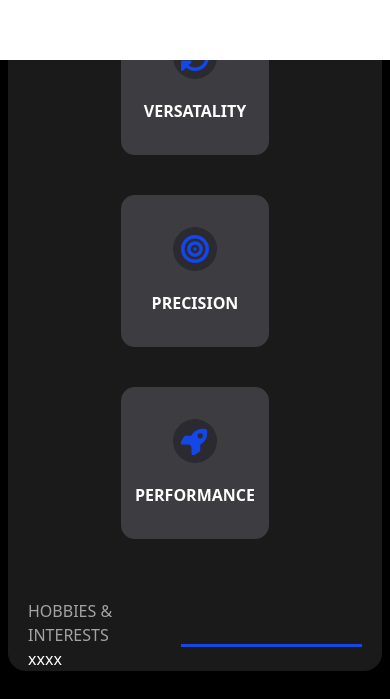
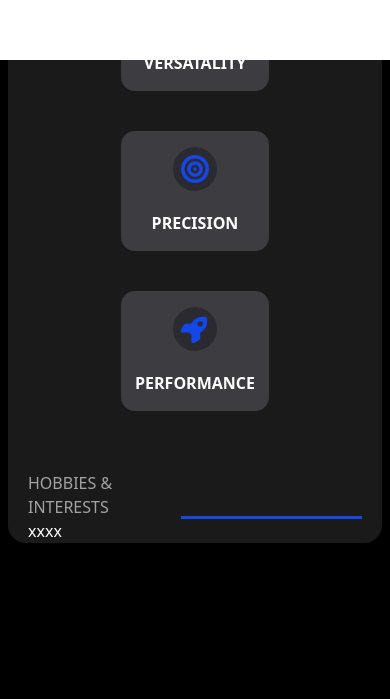
Before and after one commit to Bida3443/Bida-dev, a Next.js app: page /about in a window 390 px wide. Shown: the part 1732-2431 px from the top of the page. After the commit the page ends 2303 px from the top, so only its background shows below. Built offline with nearby package versions, Linux system fonts and the light colour scheme.

Commit message:
My Porfolio

```diff
--- a/app/about/page.tsx
+++ b/app/about/page.tsx
@@ -150,10 +150,11 @@ export default function About ()  {
                     </div>
                     <div className="flex m-5 justify-center ">
                         <div className="flex flex-wrap justify-center gap-10 ">{watch.map((item, index)=>(
-                            <div className="flex flex-col items-center justify-center bg-[#3c3c41]  lg:w-40 w-30 p-8 rounded-xl text-center space-y-5 min-w-37" key={index}>
+                            <div className="flex flex-col items-center justify-center bg-[#3c3c41]  lg:w-40 w-20 lg:p-8 p-4 rounded-xl text-center space-y-5 min-w-37" key={index}>
                                 <div className="text-3xl bg-[#2a2a30] rounded-full p-2 ">{item.svg}</div>
                                 <div className="font-semibold">{item.text}</div>
                             </div>
+
                         ))}</div>
                     </div>
                     <div className="flex mt-15">
```
